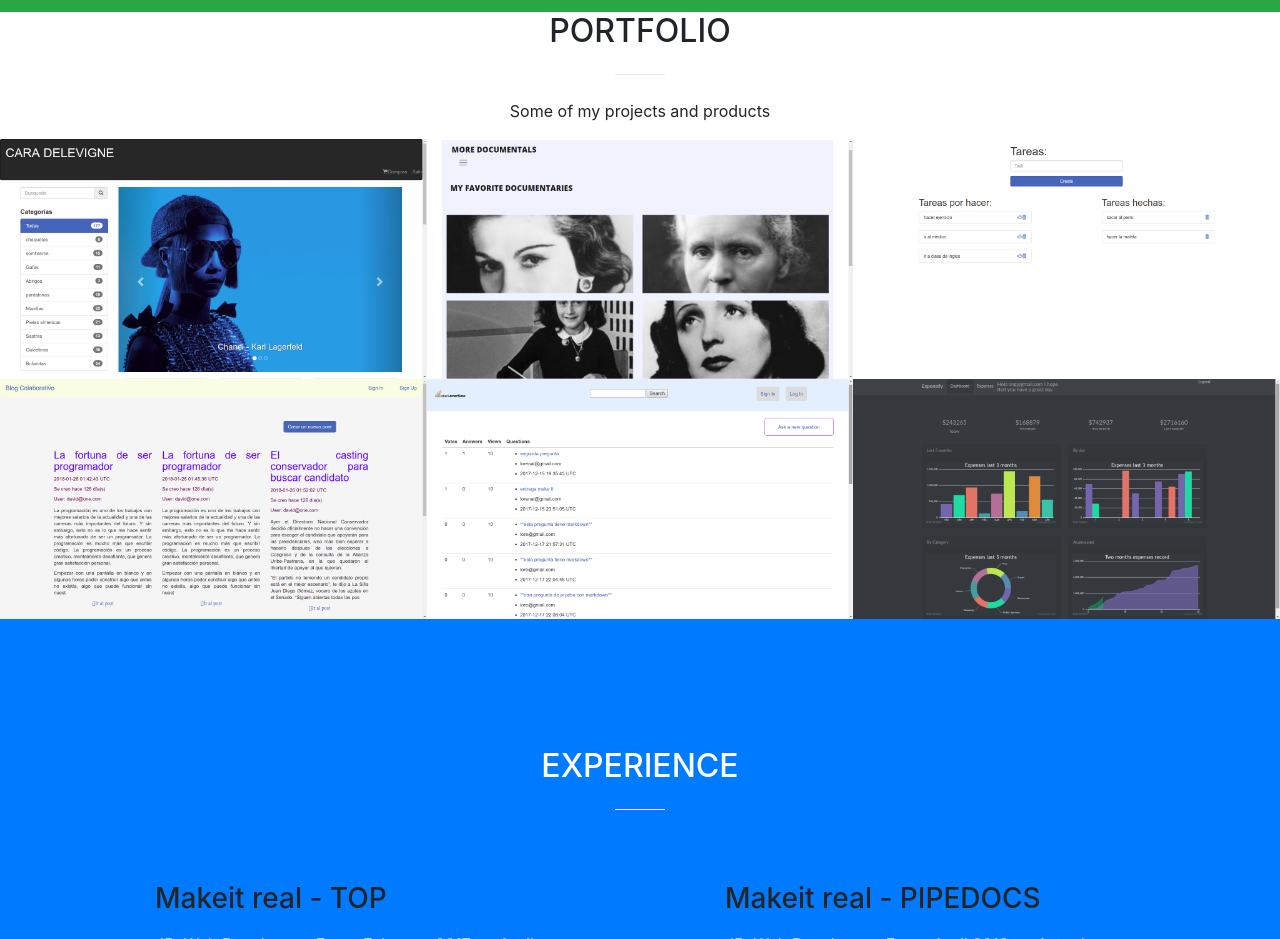
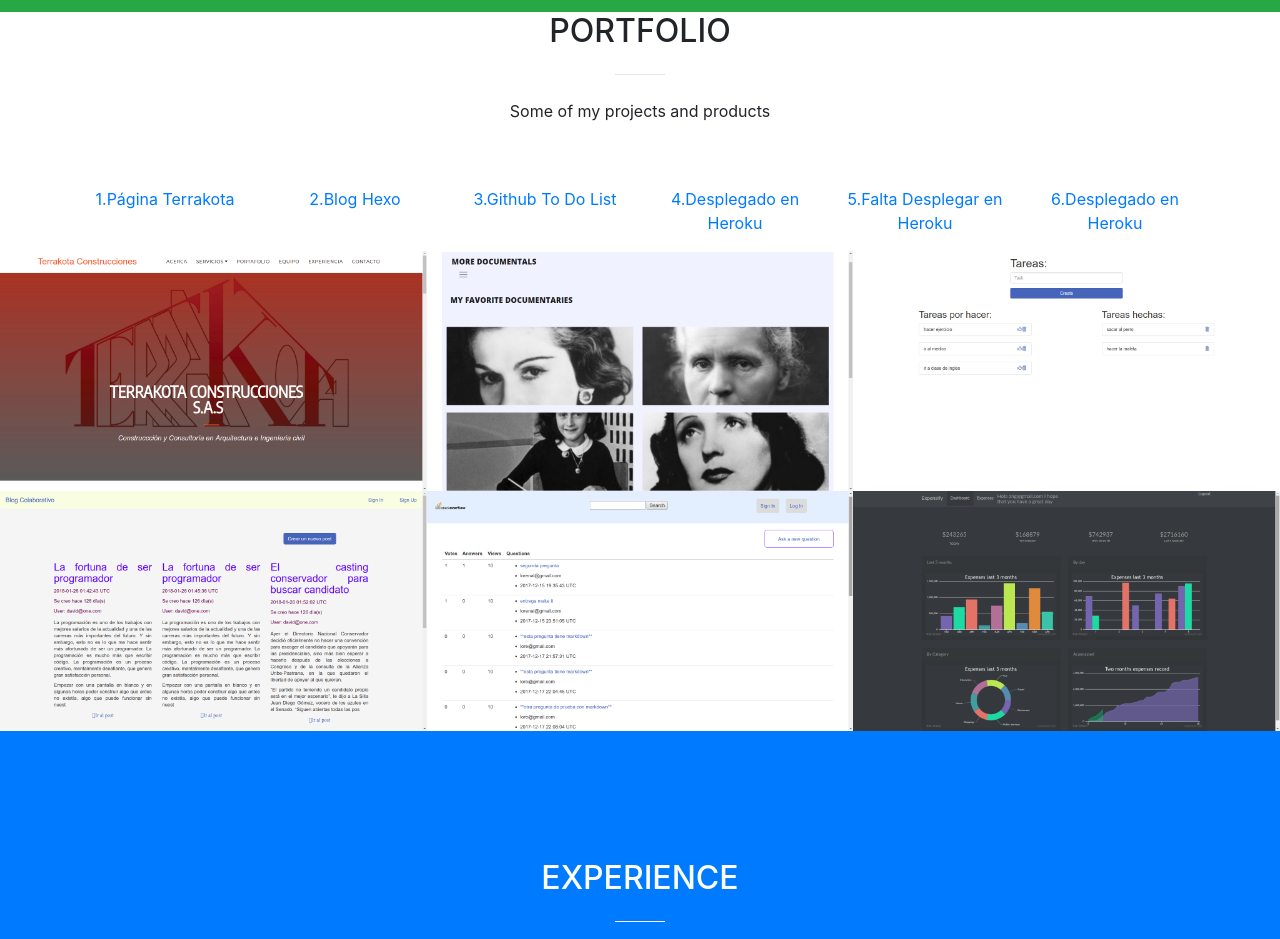
Before and after one commit to avanegasp/MyPortfolio2018, a website with bundled scripts: page index.html in a window 1280 px wide. Shown: the part 3400-4339 px from the top of the page. Built offline with nearby package versions, Linux system fonts and the light colour scheme; files whose address does not match are found by name.

Commit message:
Fixing last detailsII

```diff
--- a/index.html
+++ b/index.html
@@ -295,20 +295,56 @@
 			<div class="col-lg-12 text-center">
 				<h2 class="section-heading">PORTFOLIO</h2>
 				<hr class="my-4">
-				<P>Some of my projects and products</P>
+				<p>Some of my projects and products</p>
+			</div>
+			<div>
+		  <div class="container">
+			 <div class="row">
+				 <div class="col-lg-2 col-md-3 text-center">
+					<div class="service-box mt-5 mx-auto">
+						<p><a href="https://www.terrakota.com.co/">1.Página Terrakota</a></p>
+					</div>
+				 </div>
+				 <div class="col-lg-2 col-md-3 text-center">
+					<div class="service-box mt-5 mx-auto">
+						<p><a href="https://avanegasp.github.io/documentalBlog/">2.Blog Hexo</a></p>
+					</div>
+				 </div>
+				 <div class="col-lg-2 col-md-3 text-center">
+					<div class="service-box mt-5 mx-auto">
+						<p><a href="https://github.com/avanegasp/to-do-list-sinatra">3.Github To Do List</a></p>
+					 </div>
+					</div>
+					<div class="col-lg-2 col-md-3 text-center">
+					 <div class="service-box mt-5 mx-auto">
+						<p><a href="https://damp-waters-11034.herokuapp.com/">4.Desplegado en Heroku</a></p>
+					 </div>
+					</div>
+					<div class="col-lg-2 col-md-3 text-center">
+					 <div class="service-box mt-5 mx-auto">
+						<p><a href="https://thawing-cliffs-76670.herokuapp.com/">5.Falta Desplegar en Heroku</a></p>
+					 </div>
+					</div>
+					<div class="col-lg-2 col-md-3 text-center">
+					 <div class="service-box mt-5 mx-auto">
+						<p><a href="https://thawing-cliffs-76670.herokuapp.com/">6.Desplegado en Heroku</a></p>
+					 </div>
+					</div>
+					</div>
+				</div>
 			</div>
 			<div class="container-fluid p-0">
 				<div class="row no-gutters popup-gallery">
 					<div class="col-lg-4 col-sm-6">
-						<a class="portfolio-box" href="img/portfolio/fullsize/cara.png">
-							<img class="img-fluid" src="img/portfolio/thumbnails/cara.png" alt="">
+						<a class="portfolio-box" href="img/portfolio/fullsize/terrak.png">
+							<img class="img-fluid" src="img/portfolio/thumbnails/terrak.png" alt="">
 							<div class="portfolio-box-caption">
 								<div class="portfolio-box-caption-content">
 									<div class="project-category text-faded">
-										Bootstrap
+										Bootstrap - Javascript
 									</div>
 									<div class="project-name">
-										E-Commerce
+										Página Web
 									</div>
 								</div>
 							</div>
```
Also changed, not shown: img/portfolio/fullsize/terrak.png (added), img/portfolio/thumbnails/terrak.png (added).
